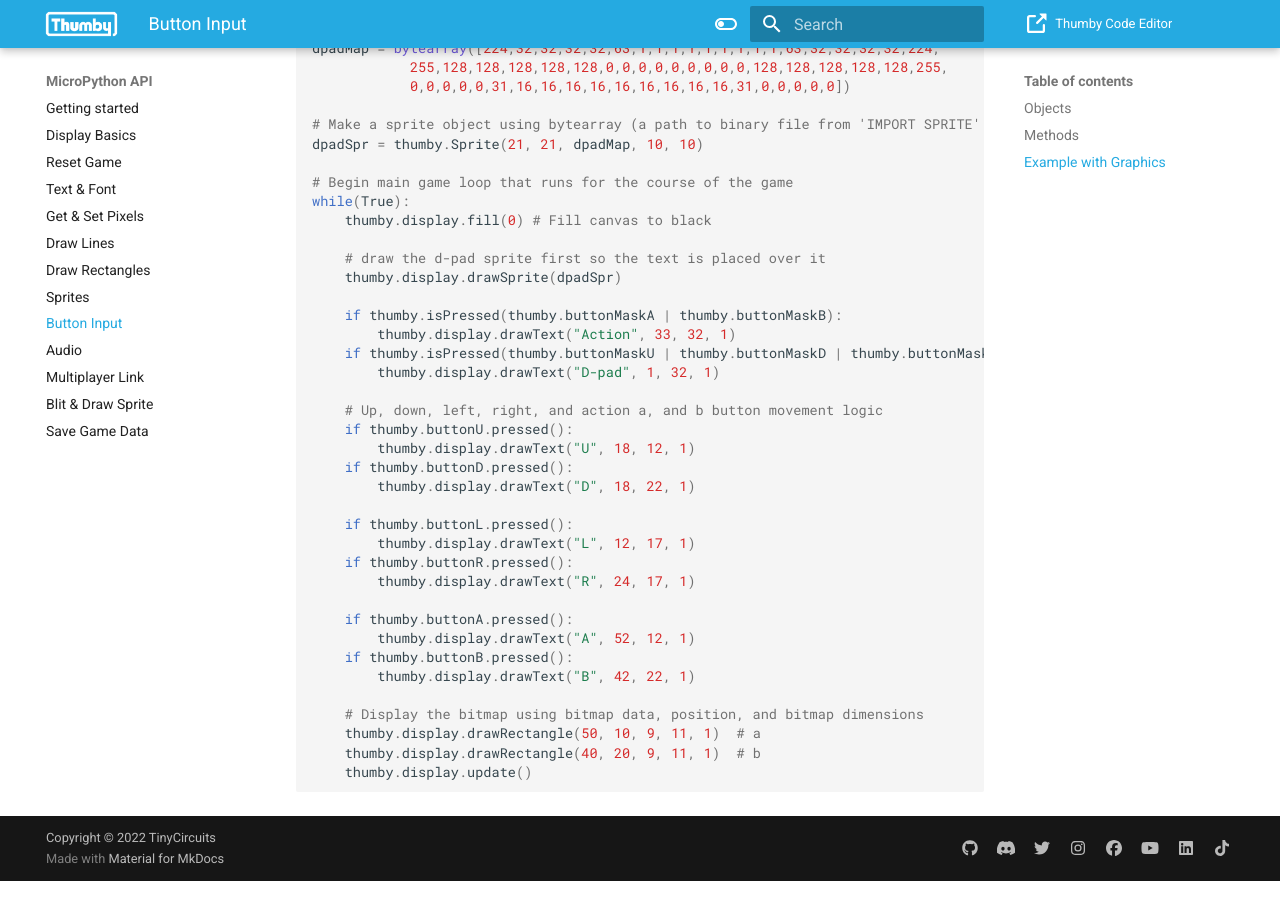
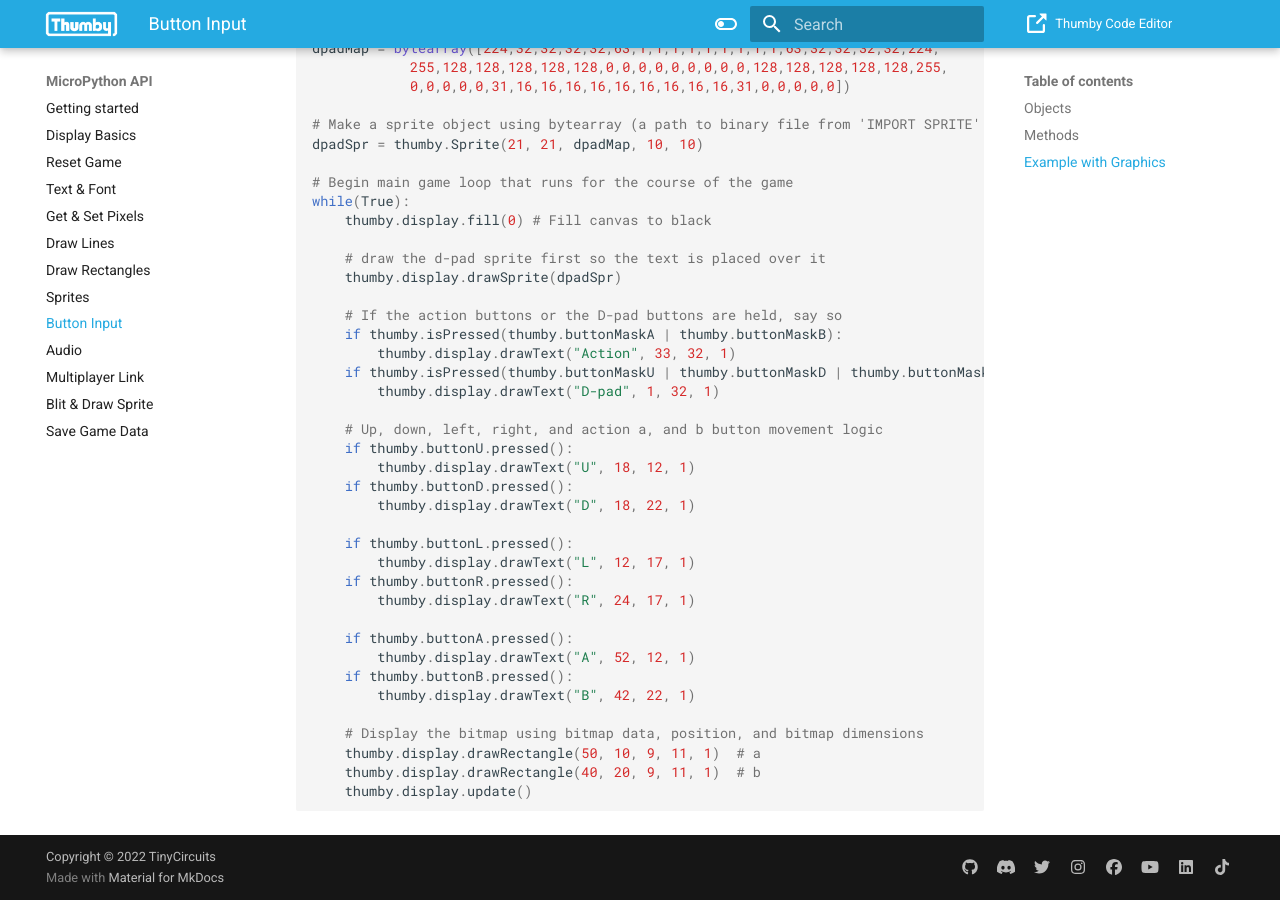
Before and after one commit to TinyCircuits/Thumby-Website, an MkDocs documentation site: the page built from docs/API/Buttons.md, in a window 1280 px wide and 900 px high, scrolled down 2120 px. Built offline with MkDocs 1.6.1 and Material for MkDocs 9.7.7, drawn with Linux system fonts in a browser that asks for light colours.

Commit message:
Add comment to use case demo

```diff
--- a/docs/API/Buttons.md
+++ b/docs/API/Buttons.md
@@ -77,6 +77,7 @@ while(True):
     # draw the d-pad sprite first so the text is placed over it
     thumby.display.drawSprite(dpadSpr)
 
+    # If the action buttons or the D-pad buttons are held, say so
     if thumby.isPressed(thumby.buttonMaskA | thumby.buttonMaskB):
         thumby.display.drawText("Action", 33, 32, 1)
     if thumby.isPressed(thumby.buttonMaskU | thumby.buttonMaskD | thumby.buttonMaskL | thumby.buttonMaskR):
```
